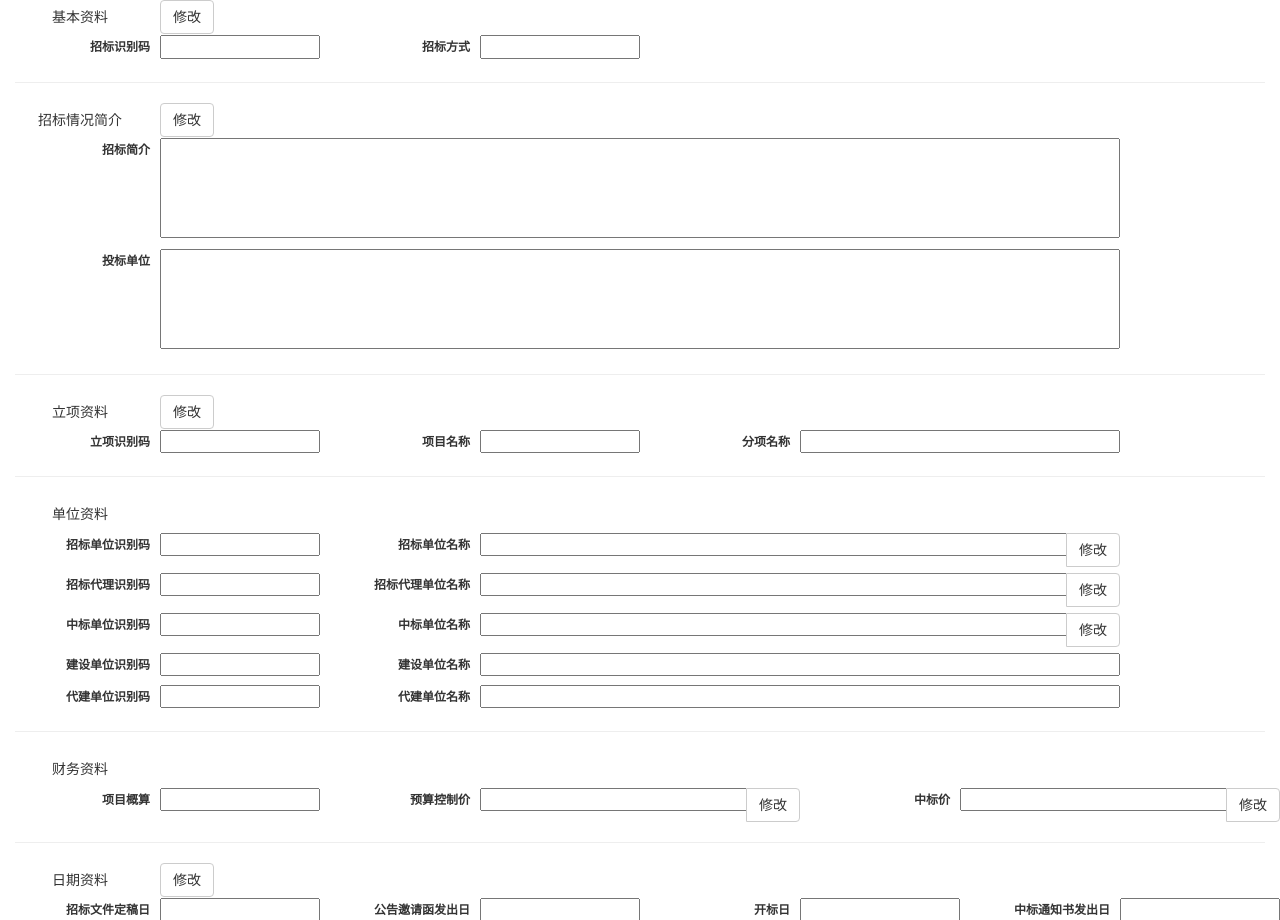
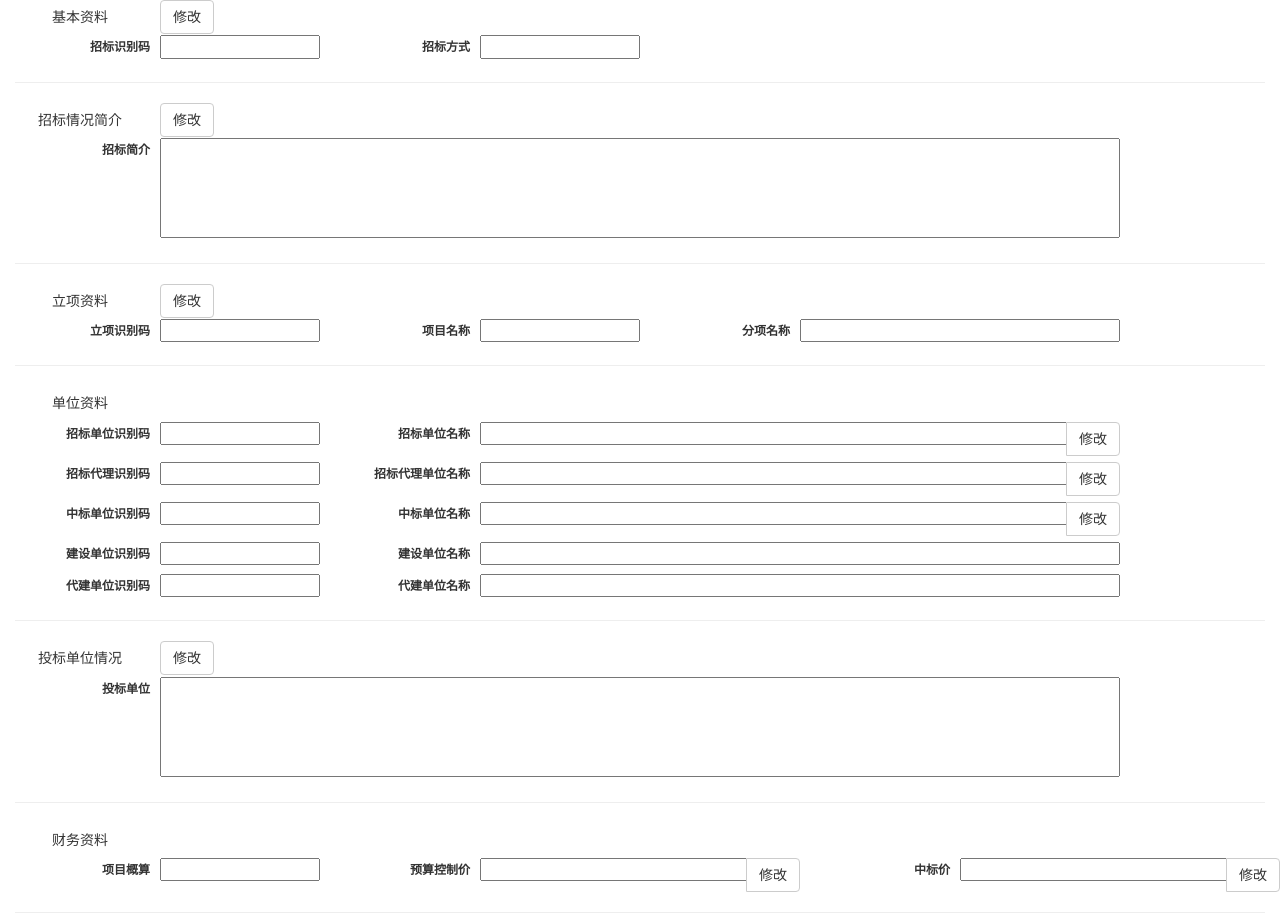
Before and after one commit to kganamgal/xilverp, a Django app: template online/templates/inputFrame_Bidding.html in a window 1280 px wide. Shown: the top 920 px of the page. Run offline with Django 3.2, Linux system fonts and the light colour scheme; the template is opened without the code that fills it, so the values that code supplies are empty; data comes from the database, SQL or seed files in the repository; some libraries are stand-ins or nearby versions.

Commit message:
by Edwin

```diff
--- a/online/templates/inputFrame_Bidding.html
+++ b/online/templates/inputFrame_Bidding.html
@@ -84,14 +84,14 @@
     }, {
       'section_word': '招标情况简介',
       'section_btn': true,
-      'key_word': ['招标简介', 'nextLine', '投标单位',],
-      'short_key': [null, 'nextLine', null,],
-      'input_type': ['textarea', 'nextLine', 'textarea',],
-      'value_type': ['text', 'nextLine', 'text',],
-      'input_width': [6, 'nextLine', 6,],
-      'input_height': [100, 'nextLine', 100,],
-      'font_size': [12, 'nextLine', 12,],
-      'edit_btn': [false, 'nextLine', false,],
+      'key_word': ['招标简介',],
+      'short_key': [null,],
+      'input_type': ['textarea',],
+      'value_type': ['text',],
+      'input_width': [6,],
+      'input_height': [100,],
+      'font_size': [12,],
+      'edit_btn': [false,],
     }, {
       'section_word': '立项资料',
       'section_btn': true,
@@ -114,6 +114,17 @@
       'input_height': [null, null, 'nextLine', null, null, 'nextLine', null, null, 'nextLine', null, null, 'nextLine', null, null, ],
       'font_size': [12, 12, 'nextLine', 12, 12, 'nextLine', 12, 12, 'nextLine', 12, 12, 'nextLine', 12, 12, ],
       'edit_btn': [false, true, 'nextLine', false, true, 'nextLine', false, true, 'nextLine', false, false, 'nextLine', false, false, ],
+    }, {
+      'section_word': '投标单位情况',
+      'section_btn': true,
+      'key_word': ['投标单位',],
+      'short_key': [null,],
+      'input_type': ['textarea',],
+      'value_type': ['text',],
+      'input_width': [6,],
+      'input_height': [100,],
+      'font_size': [12,],
+      'edit_btn': [false,],
     }, {
       'section_word': '财务资料',
       'section_btn': false,
@@ -501,7 +512,7 @@
           '招标方式',
         ];
         var inputer_form_type = [ // 对应的输入类型
-          ['政府监管公开招标', '集团组织公开招标', '集团组织邀请招标', '竞争性谈判', '竞争性磋商', '询价', '自行采购', '其他'],
+          ['政府监管公开招标', '集团组织公开招标', '集团组织邀请招标', '竞争性谈判', '竞争性磋商', '询价', '单一来源', '自行采购', '其他'],
         ];
         call_inputer(inputer_labels, inputer_form_type);
       });
@@ -511,6 +522,20 @@
         // 2.进行业务逻辑
         var inputer_labels = [ // 需要接受用户修改的项
           '招标简介',
+        ];
+        var inputer_form_type = [ // 对应的输入类型
+          'text',
+        ];
+        call_inputer(
+          inputer_labels,
+          inputer_form_type);
+      });
+      // 修改投标单位情况简介
+      $(document).on('click', '#id_button_投标单位情况', function() {
+        // 1.检查有无权限
+        // 2.进行业务逻辑
+        var inputer_labels = [ // 需要接受用户修改的项
+          '投标单位',
         ];
         var inputer_form_type = [ // 对应的输入类型
           'text',
```
Also changed, not shown: 2 other files.
